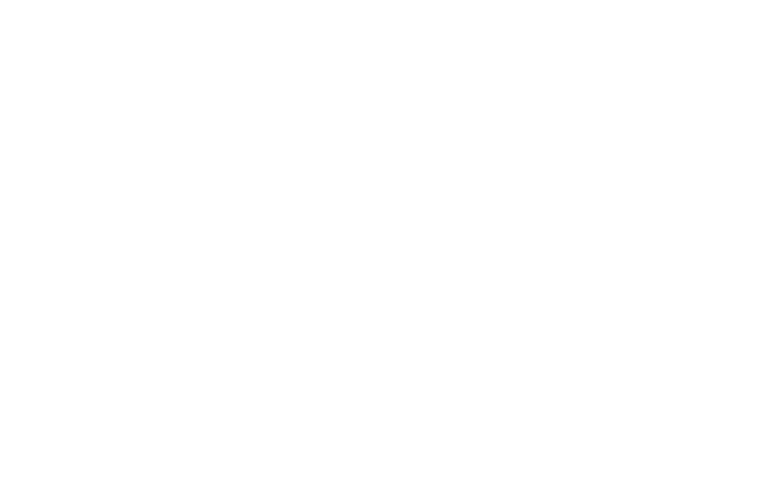
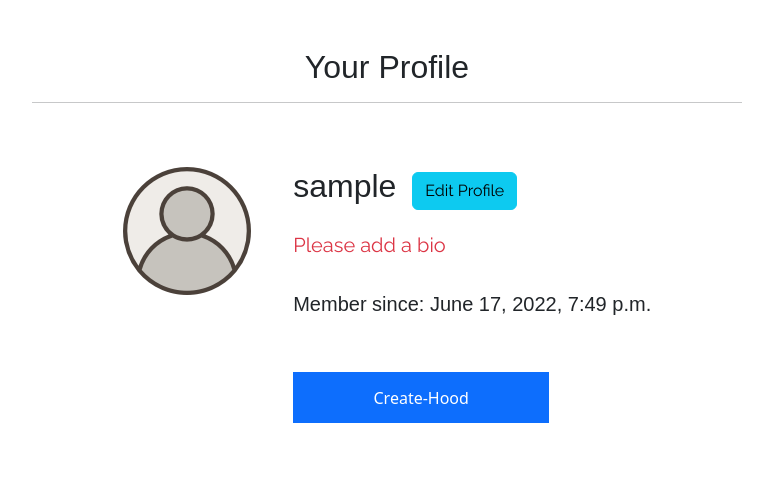
Before and after one commit to Williamsoditi/The-Block, a Django app: page /profile/ in a window 1280 px wide. Before the commit the part shown is empty. Shown: the top 478 px of the page, without its empty margins (241-1014 px from the left). Run offline with Django 4.2, Linux system fonts and the light colour scheme; the visitor is signed in with stand-in values (Sample User, id 1); data comes from the database, SQL or seed files in the repository; some libraries are stand-ins or nearby versions; some web fonts are replaced.

Commit message:
Feat : Adds profile page

```diff
--- a/HoodApp/templates/profile/profile.html
+++ b/HoodApp/templates/profile/profile.html
@@ -0,0 +1,42 @@
+{%extends 'base.html'%}
+{% load bootstrap5 %}
+{% block content %}
+{% load static %}
+<div class="container">
+    <div class="container px-2 row justify-content-center">
+        <div class="col-md-8">
+            <h2 class="text-center mt-5">Your Profile</h2>
+            <hr>
+            <!-- Top Profile -->
+            <div class="py-5 mx-5 mb-2  d-flex justify-content-evenly align-items-start">
+                <!-- Profile Picture -->
+                <div class="img-div mx-0">
+                    {% if profile.profile_photo %}
+                      <img src="{{profile.profile_photo}}" alt="" class="img-fluid rounded img-resp">
+                    {% else %}
+                      <img src="{% static 'images/user.png'%}"  alt="" class="img-fluid rounded img-resp">
+                    {% endif %}
+                </div>
+                <!-- Side Description -->
+                <div>
+                    <div class="d-flex align-items-center justify-content-start">
+                        <h2 class="me-3">{{profile.user.username}}</h2>
+                        <a href="{%url 'update_profile' user.id %}"><button class="btn btn-info">Edit Profile</button></a>
+                    </div>
+                    <div class="d-flex my-3 align-items-center justify-content-between">
+                        <p class="lead me-3">
+                            {% if profile.bio %}
+                            {{ profile.bio }}
+                            {% else %}
+                            <span class="text-danger"><strong>Please add a bio</strong></span>
+                            {% endif %}
+                        </p>
+                    </div>
+                    <h5>Member since: {{ user.date_joined }}</h5>
+                    <button class="btn btn-primary mt-5 prof-btn">Create-Hood</button>
+                </div>
+            </div>
+        </div>
+    </div>
+</div>
+{% endblock %}
--- a/static/css/base.css
+++ b/static/css/base.css
@@ -11,3 +11,8 @@ p, a{
 h1, h2, h3, h4, h5, h6{
     font-family: 'Anek Malayalam', sans-serif;
 }
+.prof-btn{
+    border-radius: 0%;
+    width: 20vw;
+    padding: 1vw;
+}
--- a/static/css/home.css
+++ b/static/css/home.css
@@ -1,6 +1,6 @@
-*{
+/* *{
     color: white;
-}
+} */
 ::-webkit-scrollbar{
     display: none;
 }
@@ -23,10 +23,12 @@ body{
     font-size: 9vw;
     font-weight: bolder;
     margin-top: -7vw;
+    color: white;
 }
 .land-info{
     font-weight: bold;
     font-size: 2vw;
+    color: white;
     /* margin-top: -2vw; */
 }
 .main-btn{
```
Also changed, not shown: static/images/user.png (added).
